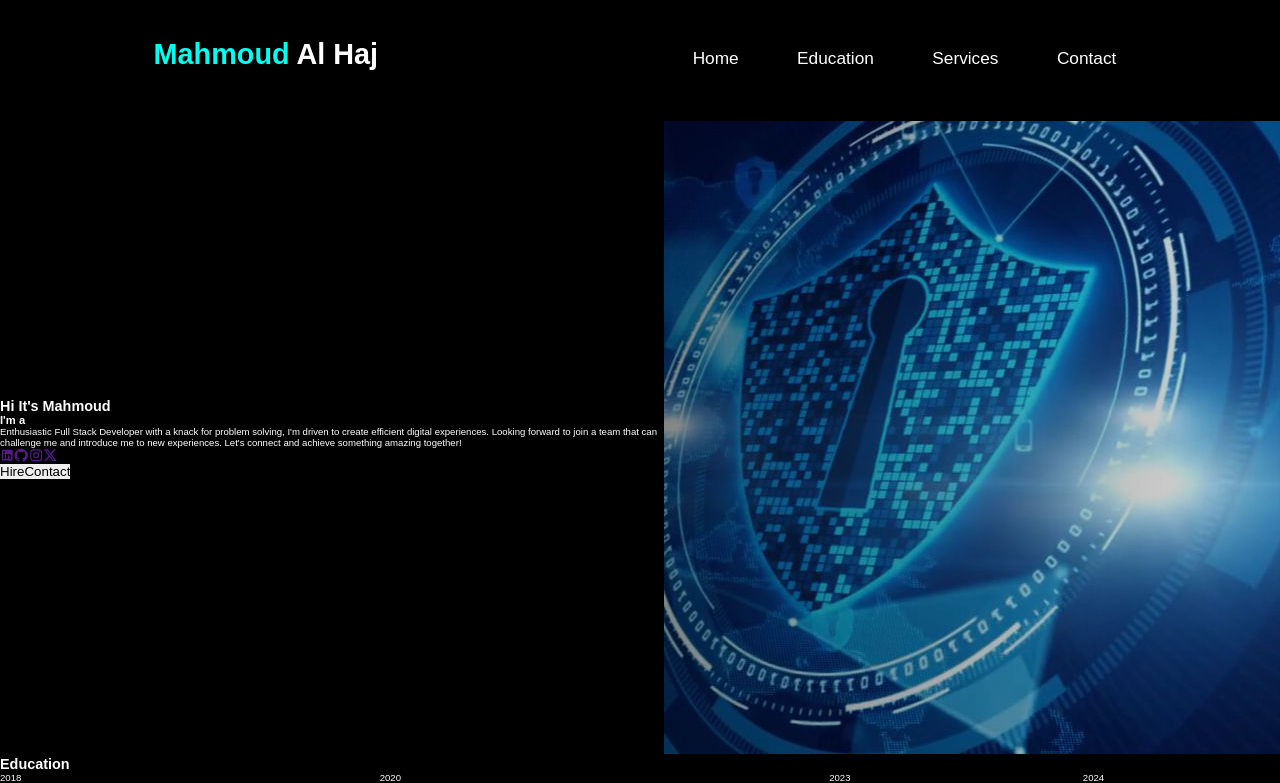
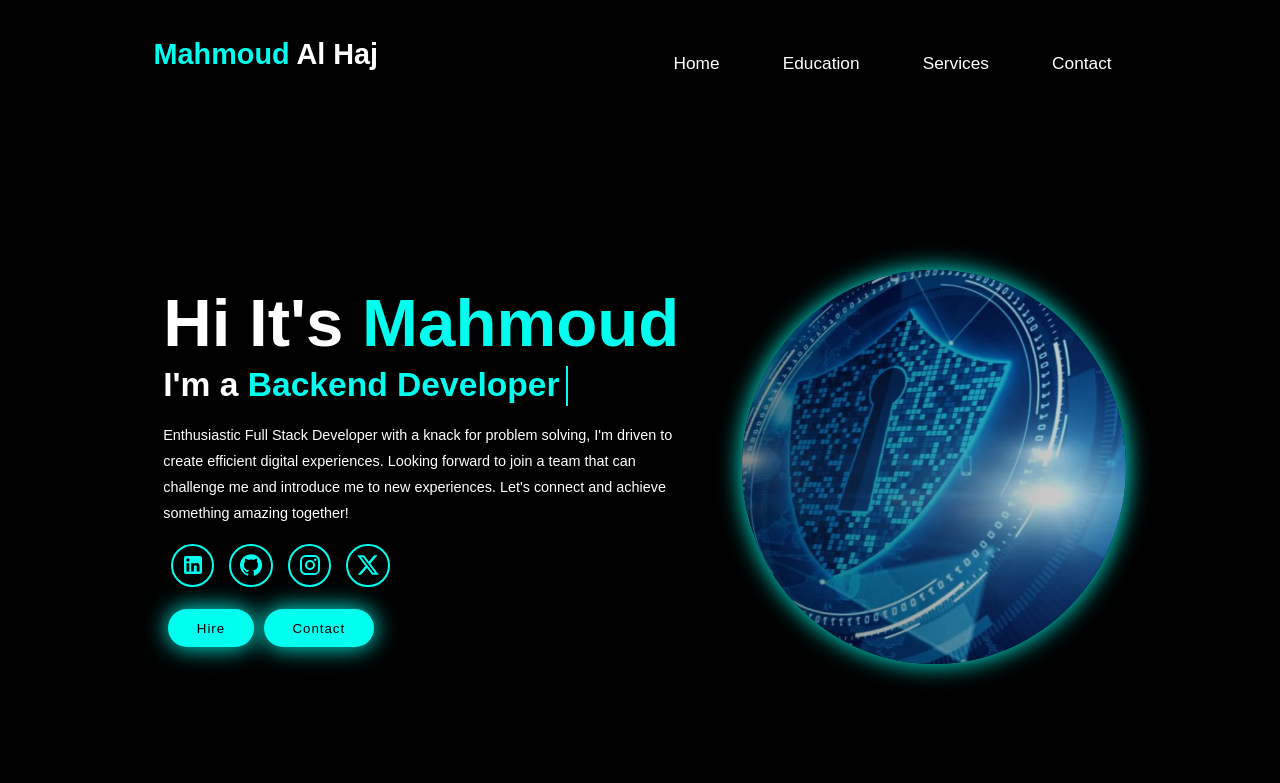
Before and after one commit to MahmoudAlHaj4/-Personal-Portfolio-Website, a React (Create React App) app in the folder personalwebsite/: page / in a window 1280 px wide. Shown: the top 783 px of the page. Built offline with nearby package versions, Linux system fonts and the light colour scheme.

Commit message:
add hero section css

```diff
--- a/personalwebsite/src/profile/profile.css
+++ b/personalwebsite/src/profile/profile.css
@@ -41,3 +41,189 @@
     color: #00ffee;
     font-family: sans-serif;
 }
+
+section {
+    min-height: 100vh;
+    padding: 10rem 12% 10rem;
+}
+
+.home{
+    gap: 5rem;
+    /* background-color: blue; */
+}
+.hero-section{
+    margin: 1rem;
+    /* background-color: red; */
+}
+.hero-section span{
+    color: #00ffee;
+
+}
+.home-container{
+    align-items: baseline;
+    text-align: left;
+    justify-content: center;
+    margin-top: 4rem;
+}
+
+/* span{
+    color: #00ffee;
+} */
+
+.home-container h3{
+    margin-bottom: 2rem;
+    margin-top: 1rem;
+    font-size: 3.5rem;
+}
+.home-container h1{
+    font-size: 7rem;
+    font-weight: 700;
+    margin-top: 1.5rem;
+    line-height: 1;
+}
+
+.home-img{
+    border-radius: 50%;
+}
+
+.home-img img{
+    position: relative;
+    top: 3rem;
+    width: 30vw;
+    border-radius: 50%;
+    box-shadow: 0 0 25px #00ffee;
+    cursor: pointer;
+    transition: 0.4s ease-in-out;
+}
+
+.home-img img:hover{
+    box-shadow: 0 0 25px #00ffee,
+    0 0 50px #00ffee,
+    0 0 100px #00ffee;
+}
+
+.home-container p{
+    font-size: 1.5rem;
+    font-weight: 500;
+    line-height: 1.8;
+    max-width: 1000px;
+}
+.social-icons{
+    margin-bottom: 1rem;
+}
+.social-icons a{
+    width: 4.5rem;
+    height: 4.5rem;
+    background: transparent;
+    border: 2px solid #00ffee;
+    font-size: 2.6rem;
+    padding: 0.8rem;
+    margin: 0.8rem;
+    border-radius: 50%;
+    color: #00ffee;
+    transition: 0.3s ease-in-out;
+}
+.social-icons .icon{
+    font-size: 2.5rem;
+}
+
+.social-icons a:hover{
+    color: white;
+    transform: scale(1.3) translateY(-5px);
+    box-shadow: 0 0 25px #00ffee;
+    background-color: #00ffee;
+}
+.btn{
+
+    padding: 1rem 2.8rem;
+    background-color: #00ffee;
+    box-shadow:  0 0 25px #00ffee;
+    border-radius: 4rem;
+    color: black;
+    border: 2px solid transparent;
+    letter-spacing: 0.1rem;
+    font-weight: 500;
+    transition: 0.3s ease-in-out;
+    cursor: pointer;
+}
+.btn:hover{
+    transform: scale(1);
+    box-shadow: 0 0 50px #00ffee;
+}
+
+button{
+    margin: 0.5rem;
+}
+
+.btn-group a:nth-of-type(2){
+    background-color: black;
+    color: #00ffee;
+    border: 2px solid #00ffee;
+    box-shadow: 0 0 25px transparent;
+}
+
+.btn-group a:nth-of-type(2):hover{
+    box-shadow: 0 0 25px #00ffee;
+    background-color: #00ffee;
+    color: black;
+}
+
+.text-animation{
+    font-size: 34px;
+    font-weight: 600;
+    min-width: 280px;
+}
+
+.text-animation span{
+    position: relative;
+}
+
+.text-animation span::before{
+    content: "Web Developer";
+    color: #00ffee;
+    animation: words 20s infinite;
+}
+
+.text-animation span::after{
+    content: "";
+    position: absolute;
+    width: calc(100% + 8px);
+    height: 110%;
+    background-color: #000000;
+    border-left: 2px solid #00ffee;
+    right: -8px;
+    animation: cursor 4s infinite, typing 20s steps(14) infinite;
+}
+
+@keyframes cursor {
+    to{
+        border-left: 2px solid #00ffee;
+    }
+}
+
+@keyframes words {
+    0%,20%{
+        content: "Frontend Developer";
+    }
+    21%,40%{
+        content: "Backend Developer";
+    }
+    41%,60%{
+        content: "Web Designer";
+    }
+    61%,80%{
+        content: "UI / UX Designer";
+    }
+    81%,100%{
+        content: "Software Tester";
+    }
+}
+
+@keyframes typing {
+    10%,15%,30%,35%,50%,55%,70%,75%,90%,95%{
+        width: 0;
+    }
+    5%,20%,25%,40%,45%,60%,65%,80%,85%{
+        width: calc(100% + 8px);
+    }
+}
```
